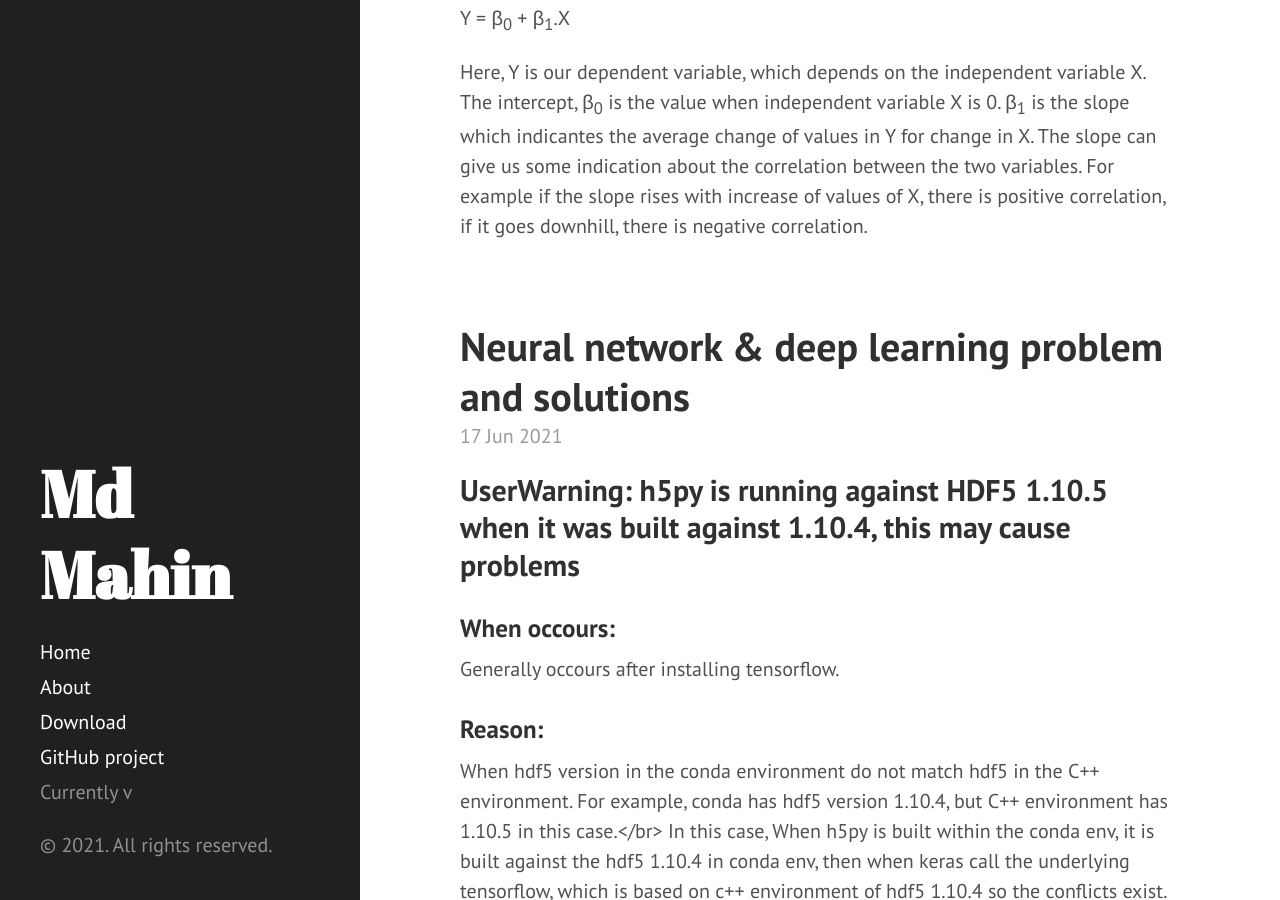
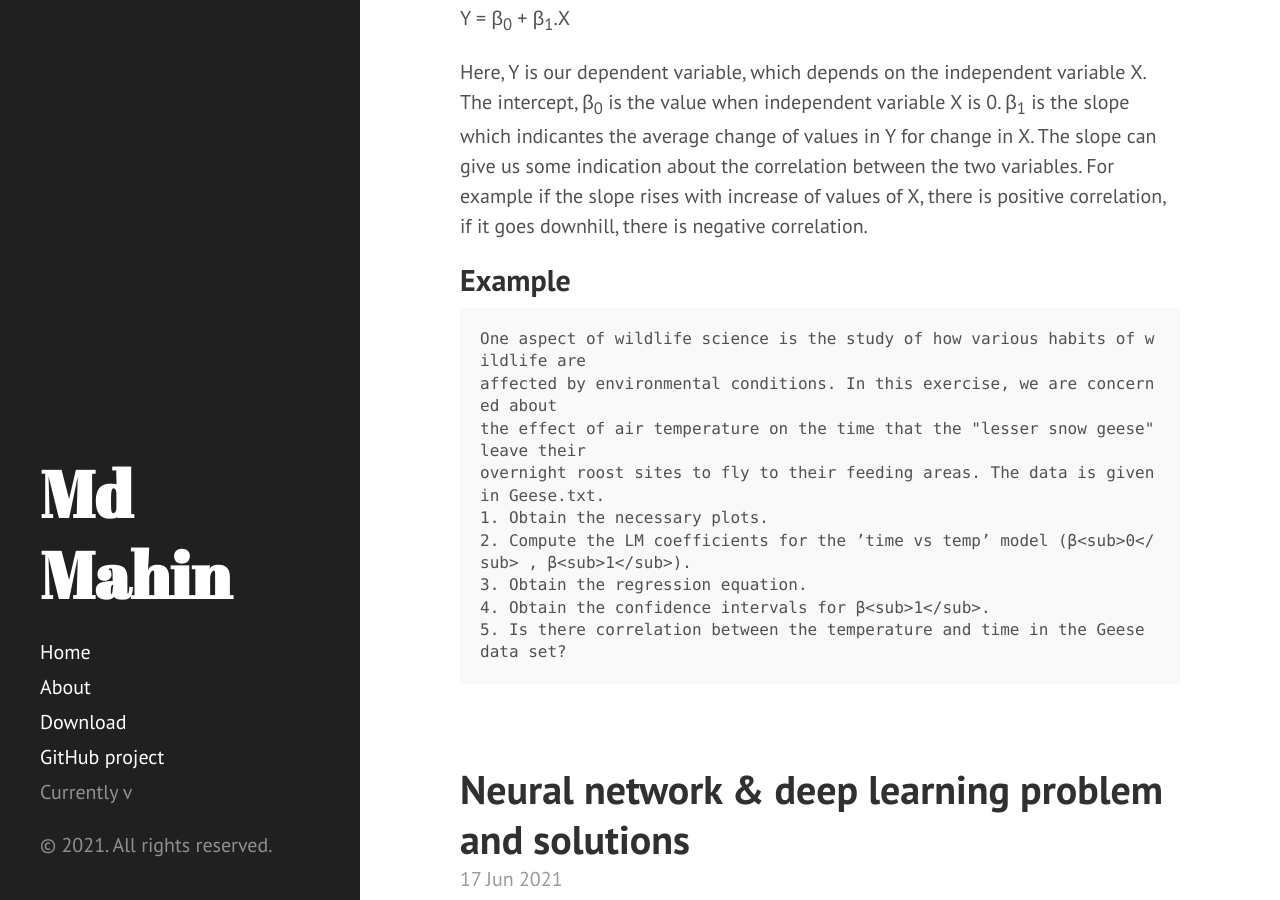
Before and after one commit to mmahin/mmahin.github.io, a Jekyll site: the page built from index.html, in a window 1280 px wide and 900 px high, scrolled down 415 px. Built offline with Jekyll 4.4.1, drawn with Linux system fonts in a browser that asks for light colours; Markdown is read by kramdown in place of the engine named in the settings; the list of posts is cut into pages by our own code.

Commit message:
Update 2021-06-19-Regression Models in  R.md

````diff
--- a/_posts/stats/2021-06-19-Regression Models in  R.md
+++ b/_posts/stats/2021-06-19-Regression Models in  R.md
@@ -7,3 +7,17 @@ Based on the dependent and the independent variable we can derive a regression e
 Y = β<sub>0</sub> + β<sub>1</sub>.X
 
 Here, Y is our dependent variable, which depends on the independent variable X.   The intercept, β<sub>0</sub> is the value when independent variable X is 0. β<sub>1</sub> is the slope which indicantes the average change of values in Y for change in X. The slope can give us some indication about the correlation between the two variables. For example if the slope rises with increase of values of X, there is positive correlation, if it goes downhill, there is negative correlation.
+
+## Example
+
+```
+One aspect of wildlife science is the study of how various habits of wildlife are
+affected by environmental conditions. In this exercise, we are concerned about
+the effect of air temperature on the time that the "lesser snow geese" leave their
+overnight roost sites to fly to their feeding areas. The data is given in Geese.txt.
+1. Obtain the necessary plots.
+2. Compute the LM coefficients for the ’time vs temp’ model (β<sub>0</sub> , β<sub>1</sub>).
+3. Obtain the regression equation.
+4. Obtain the confidence intervals for β<sub>1</sub>.
+5. Is there correlation between the temperature and time in the Geese data set?
+```
````
